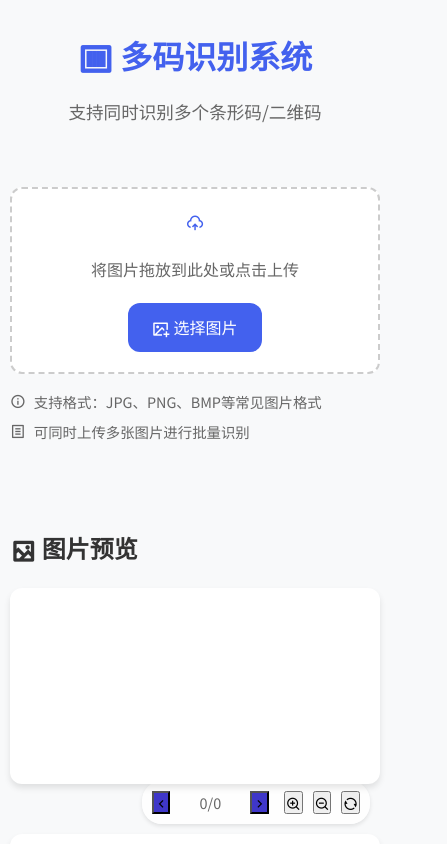
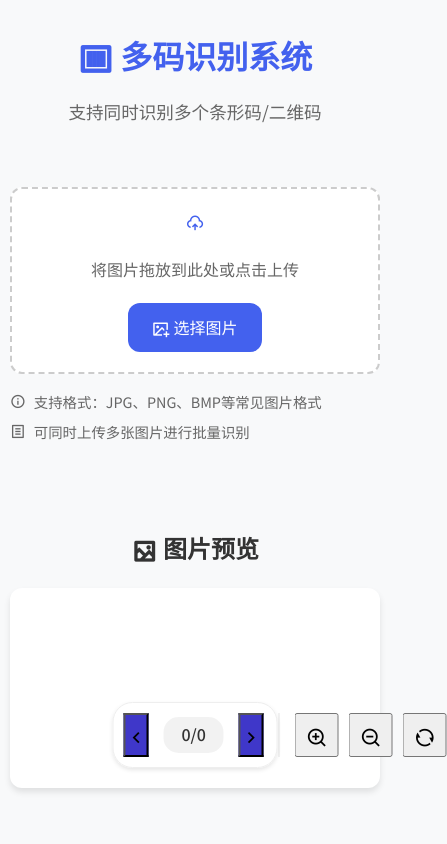
Before and after one commit to dhjs0000/QERC, a plain HTML site: page index.html in a window 390 px wide. Shown: the top 844 px of the page, 447 px wide, since content can reach past the window. Drawn offline with nearby package versions, Linux system fonts and the light colour scheme; a script that the page names is missing.

Commit message:
修复电脑端和手机端显示问题，优化预览控制按钮布局

```diff
--- a/index.html
+++ b/index.html
@@ -49,6 +49,7 @@
             </div>
 
             <div class="preview-section">
+                <div class="preview-wrapper">
                     <div class="preview-header">
                         <h2><i class="ri-image-2-line"></i> 图片预览</h2>
                         <div class="preview-controls">
@@ -74,6 +75,7 @@
                     </div>
                     <div class="preview-container" id="previewContainer">
                         <canvas id="previewCanvas"></canvas>
+                    </div>
                 </div>
             </div>
 
--- a/styles.css
+++ b/styles.css
@@ -123,6 +123,27 @@ h1 {
 
 .preview-section {
     margin: 20px 0;
+    position: relative;
+}
+
+.preview-header {
+    display: flex;
+    justify-content: space-between;
+    align-items: center;
+    margin-bottom: 15px;
+    flex-wrap: wrap;
+    gap: 10px;
+}
+
+.preview-controls {
+    display: flex;
+    gap: 15px;
+    align-items: center;
+    background: rgba(255, 255, 255, 0.95);
+    padding: 10px;
+    border-radius: var(--border-radius);
+    box-shadow: var(--box-shadow);
+    z-index: 10;
 }
 
 .preview-container {
@@ -133,15 +154,16 @@ h1 {
     padding: 20px;
     border-radius: var(--border-radius);
     box-shadow: var(--box-shadow);
-}
-
-.preview-container:active {
-    cursor: grabbing;
+    min-height: 200px;
+    display: flex;
+    justify-content: center;
+    align-items: center;
 }
 
 #previewCanvas {
     max-width: 100%;
     height: auto;
+    object-fit: contain;
 }
 
 .results-container {
@@ -285,6 +307,50 @@ h1 {
     .log-container {
         max-height: 200px;
     }
+
+    .preview-header {
+        flex-direction: column;
+        align-items: flex-start;
+    }
+
+    .preview-controls {
+        position: fixed;
+        bottom: 20px;
+        left: 50%;
+        transform: translateX(-50%);
+        width: auto;
+        max-width: 90%;
+        margin: 0 auto;
+        z-index: 1000;
+        border: 1px solid #eee;
+    }
+
+    .preview-container {
+        margin-bottom: 80px; /* 为固定定位的控制按钮留出空间 */
+    }
+
+    .results-header {
+        flex-direction: column;
+        gap: 10px;
+    }
+
+    .results-actions {
+        width: 100%;
+        justify-content: space-between;
+    }
+
+    /* 调整移动端按钮大小 */
+    .control-btn {
+        width: 44px;
+        height: 44px;
+        font-size: 1.2em;
+    }
+
+    /* 优化移动端触摸区域 */
+    .image-counter {
+        padding: 0 15px;
+        font-size: 1rem;
+    }
 }
 
 /* 上传提示样式 */
@@ -321,10 +387,12 @@ h1 {
 }
 
 .image-counter {
-    font-size: 0.9rem;
-    color: #666;
-    min-width: 50px;
+    background: rgba(0, 0, 0, 0.05);
+    padding: 5px 10px;
+    border-radius: 15px;
+    min-width: 60px;
     text-align: center;
+    font-weight: 500;
 }
 
 /* 图片切换按钮特殊样式 */
@@ -487,3 +555,52 @@ h1 {
     vertical-align: middle;
     font-size: 1.1em;
 }
+
+/* 添加暗色模式支持 */
+@media (prefers-color-scheme: dark) {
+    :root {
+        --bg-color: #1a1a1a;
+        --text-color: #fff;
+    }
+
+    .preview-controls {
+        background: rgba(40, 40, 40, 0.95);
+    }
+
+    .preview-container,
+    .log-section,
+    .results-section {
+        background: #2d2d2d;
+        border-color: #404040;
+    }
+
+    .log-container {
+        background: #1a1a1a;
+    }
+
+    .result-item {
+        background: #2d2d2d;
+        border-color: #404040;
+    }
+}
+
+/* 优化预览控制按钮组 */
+.zoom-controls {
+    display: flex;
+    gap: 10px;
+    padding-left: 15px;
+    border-left: 1px solid rgba(0, 0, 0, 0.1);
+}
+
+/* 添加平滑过渡效果 */
+.preview-controls {
+    transition: all 0.3s ease;
+}
+
+/* 添加响应式容器 */
+.preview-wrapper {
+    position: relative;
+    width: 100%;
+    max-width: 1200px;
+    margin: 0 auto;
+}
```
Lines whose indentation alone changed are shown as unchanged.
